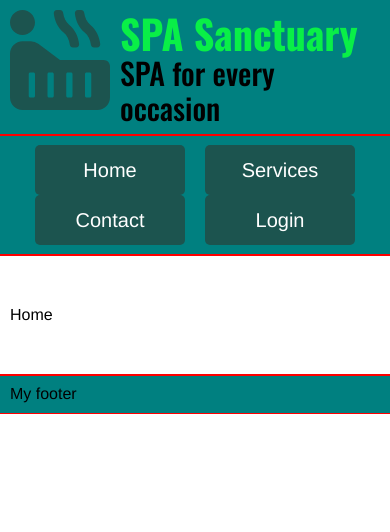
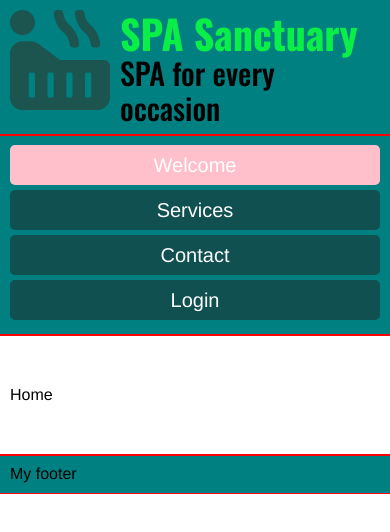
Before and after one commit to tbatunclax/My-Final-Project, a React (Create React App) app: page / in a window 390 px wide. Shown: the top 532 px of the page. Built offline with nearby package versions, Linux system fonts and the light colour scheme.

Commit message:
add helmet, router dom, navlinks, media queries

```diff
--- a/public/index.html
+++ b/public/index.html
@@ -12,7 +12,7 @@
         <link rel="manifest" href="/manifest.json" />
 
         <!-- Details -->
-        <title>Web 1 Started Project</title>
+        <title>Final Project App</title>
         <meta name="description" content="A Glimpse Into Single Page Applications" />
 
         <!-- styles -->
--- a/src/App/App.jsx
+++ b/src/App/App.jsx
@@ -1,5 +1,6 @@
 import React from 'react';
 import styled from 'styled-components';
+import { BrowserRouter } from 'react-router-dom';
 
 import Header from './Header.jsx';
 import Nav from './Nav.jsx';
@@ -10,11 +11,12 @@ const App = () => {
 
     return (
         <AppStyled className='App'>
-
-            <Header />
-            <Nav/>
-            <Main />
-            <Footer />
+            <BrowserRouter>
+                <Header />
+                <Nav/>
+                <Main />
+                <Footer />
+            </BrowserRouter>
         </AppStyled>
     );
 }
--- a/src/App/Footer.jsx
+++ b/src/App/Footer.jsx
@@ -1,5 +1,7 @@
 import React from 'react';
 import styled from 'styled-components';
+
+import { mq } from '../common/mediaQueries';
 
 const Footer = () => {
     return (
@@ -14,4 +16,11 @@ export default Footer;
 const FooterStyled = styled.footer`
         background-color: teal;
         padding: 10px;
+
+        @media ${mq.tablet}{
+            background-color: orange;
+        }
+        @media ${mq.desktop}{
+            background-color: lavender;
+        }
 `;
--- a/src/App/Header.jsx
+++ b/src/App/Header.jsx
@@ -1,5 +1,7 @@
 import React from 'react';
 import styled from 'styled-components';
+
+import { mq } from '../common/mediaQueries.js';
 import { FontAwesomeIcon } from '@fortawesome/react-fontawesome';
 import {
     faHotTub,
@@ -25,6 +27,15 @@ export default Header;
 
 const HeaderStyled = styled.header`
         background-color: teal;
+
+        @media ${mq.tablet} {
+            background-color: orange;
+        }
+
+        @media ${mq.desktop} {
+            background-color: purple;
+        }
+
         font-size: 30px;
 
         .row-container {
--- a/src/App/Main.jsx
+++ b/src/App/Main.jsx
@@ -1,25 +1,22 @@
 import React from 'react';
 import styled from 'styled-components';
 
-import { BrowserRouter, Switch, Route } from 'react-router-dom';
+import { Switch, Route } from 'react-router-dom';
 
 import Home from './Pages/Home.jsx';
 import Services from './Pages/Services.jsx';
 import Contact from './Pages/Contact.jsx';
 import Login from './Pages/Login.jsx';
 
-
 const Main = () => {
     return(
         <MainStyled className="nested-wrapper">
-            <BrowserRouter>
             <Switch>
                 <Route path='/login' component={ Login } />
                 <Route path='/contact' component={ Contact } />
                 <Route path='/services' component={ Services } />
                 <Route path='/' component={ Home } />
             </Switch>
-            </BrowserRouter>
         </MainStyled>
     );
 }
@@ -31,5 +28,4 @@ const MainStyled = styled.main`
                font-size: 75px;
             }
             line-height: 100px;
-
 `;
--- a/src/App/Nav.jsx
+++ b/src/App/Nav.jsx
@@ -1,14 +1,17 @@
 import React from 'react';
 import styled from 'styled-components';
+
+import { NavLink } from 'react-router-dom';
+import { mq } from '../common/mediaQueries.js';
 
 const Nav = () => {
     return (
         <NavStyled>
             <div className="nested-wrapper">
-               <a href="/">Home</a>
-               <a href="/services">Services</a>
-               <a href="/contact">Contact</a>
-               <a href="/login">Login</a>
+               <NavLink to="/" exact>Welcome</NavLink>
+               <NavLink to="/services">Services</NavLink>
+               <NavLink to="/contact">Contact</NavLink>
+               <NavLink to="/login">Login</NavLink>
             </div>
         </NavStyled>
     );
@@ -26,18 +29,32 @@ const NavStyled = styled.nav`
             text-align: center;
             line-height: 50px;
             font-size: 20px;
-            background-color: #1c544f;
+            background-color: #105050;
             color: white;
 
             text-decoration: none;
-            width: 150px;
+            border-radius: 5px;
+            width: 100%;
+            line-height: 40px;
+            margin-bottom: 5px;
+        @media ${mq.tablet} {
+            width: 100px;
+            line-height: 50px;
             margin-left: 10px;
             margin-right: 10px;
-            border-radius: 5px;
-
+            margin-bottom: 0px;
+        }
+        @media ${mq.desktop}{
+            width: 150px;
+            margin-bottom: 0px;
+        }
           &:hover {
               background-color: #1e3130;
           }
+          &.active{
+              background-color: pink;
+          }
+
         }
 
 
--- a/src/App/Pages/Contact.jsx
+++ b/src/App/Pages/Contact.jsx
@@ -1,9 +1,15 @@
 import React from 'react';
 import styled from 'styled-components';
+
+/* Helmet names browser tab */
+import Helmet from 'react-helmet';
 
 const Contact = () => {
     return (
         <ContactStyle className="Contact">
+            <Helmet>
+                <title>Contact :: Final Project App</title>
+            </Helmet>
             Contact
         </ContactStyle>
     );
--- a/src/App/Pages/Home.jsx
+++ b/src/App/Pages/Home.jsx
@@ -1,10 +1,16 @@
 import React from 'react';
 import styled from 'styled-components';
+
+/* Helmet names browswer tab*/
+import Helmet from 'react-helmet';
 
 const Home = () => {
 
     return (
         <HomeStyled className='Home'>
+            <Helmet>
+                <title>Home :: Final Project App</title>
+            </Helmet>
             Home
         </HomeStyled>
     );
--- a/src/App/Pages/Login.jsx
+++ b/src/App/Pages/Login.jsx
@@ -1,9 +1,15 @@
 import React from 'react';
 import styled from 'styled-components';
+
+/* Helmet names browswer tab */
+import Helmet from 'react-helmet';
 
 const Login = () => {
     return (
         <LoginStyled className="Login">
+            <Helmet>
+                <title>Login :: Final Project App</title>
+            </Helmet>
             Login
         </LoginStyled>
     );
--- a/src/App/Pages/Services.jsx
+++ b/src/App/Pages/Services.jsx
@@ -1,9 +1,15 @@
 import React from 'react';
 import styled from 'styled-components';
+
+/* Helmet names browser tab*/
+import Helmet from 'react-helmet';
 
 const Services = () => {
     return(
         <ServicesStyled className="Services">
+            <Helmet>
+                <title>Services :: Final Project App</title>
+            </Helmet>
             Services
         </ServicesStyled>
     );
--- /dev/null
+++ b/src/common/mediaQueries.js
@@ -0,0 +1,4 @@
+export const mq = {
+    tablet: `(min-width:500px)`,
+    desktop: `(min-width:1000px)`,
+}
```
Lines whose indentation alone changed are shown as unchanged.
